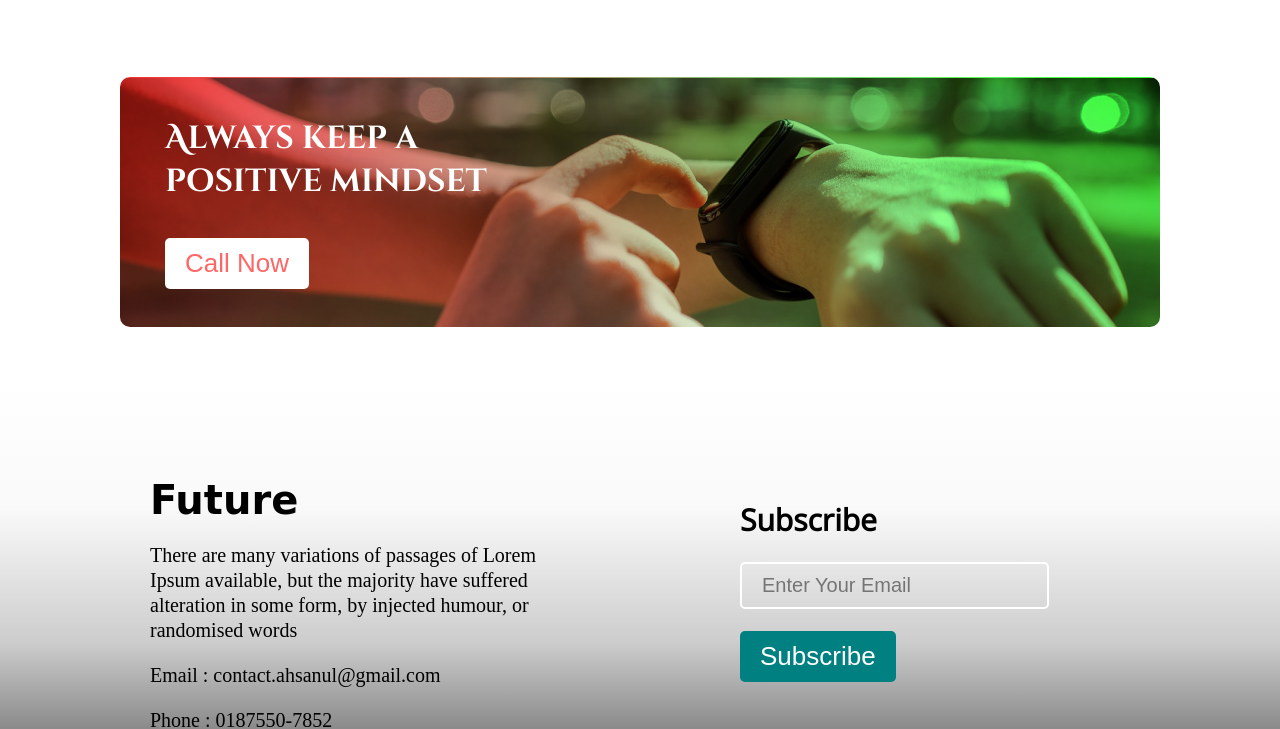
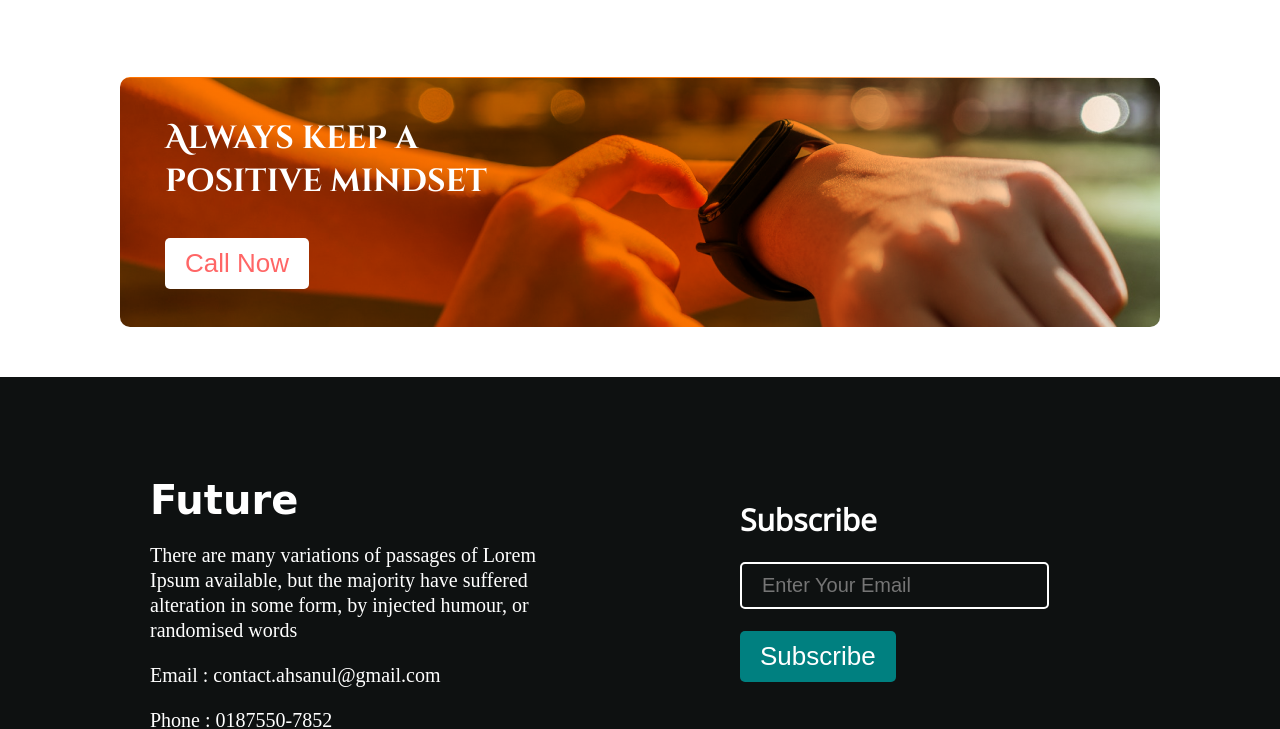
Before and after one commit to ahsanulhoqueabir/Assignment, a plain HTML site: page index.html in a window 1280 px wide. Shown: the part 1810-2539 px from the top of the page. Drawn offline with nearby package versions, Linux system fonts and the light colour scheme; a web font is replaced by a local one.

Commit message:
color re-updated

```diff
--- a/styles/style.css
+++ b/styles/style.css
@@ -126,8 +126,9 @@ header{
 	border-radius: 10px;
 	height: 250px;
 	background-image:
-            linear-gradient(217deg, rgba(0,255,0,.8), rgba(0,255,0,0) 70.71%),
-			linear-gradient(127deg, rgba(235,0,0,.8), rgba(235,0,0,0) 70.71%),url("../img/image/watch.png");
+            linear-gradient(90deg,#ff7400 60%,white),url("../img/image/watch.png");
+	/* 217deg, rgba(0,255,0,.8), rgba(0,255,0,0) 70.71%),
+			linear-gradient(127deg, rgba(235,0,0,.8), rgba(235,0,0,0) 70.71% */
 	 background-blend-mode: multiply;
 
 }
@@ -148,8 +149,8 @@ header{
 }
 /*footer Starts from here */
 footer{
-	background: linear-gradient( white,#F9F9F9,#CDCDCD,#676767,#414141);
-	color:black;
+	background: #0e1111;
+	color:white;
 	height:330px;
 	padding: 100px;
 }
```
Also changed, not shown: img/image/design.png (added).
